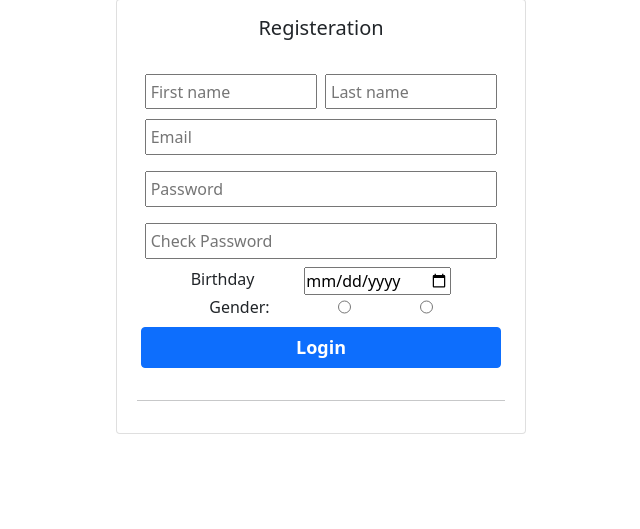
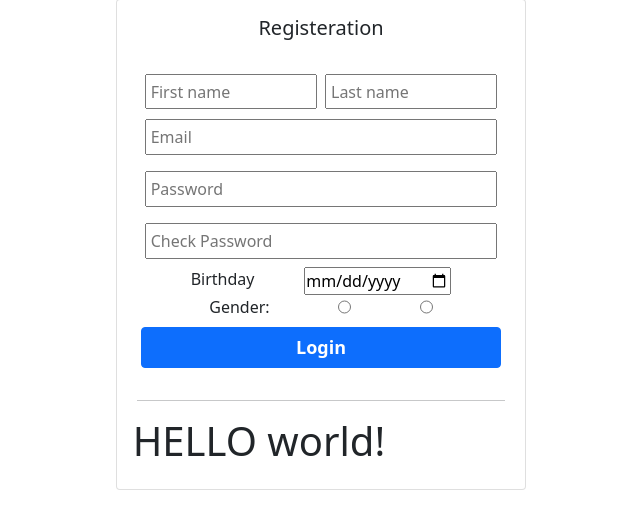
Before and after one commit to mustafataha5/Book_Stroe, a Django app: page /register in a window 1280 px wide. Shown: the part 49-578 px from the top of the page, without its empty margins (319-959 px from the left). Run offline with Django 3.2, Linux system fonts and the light colour scheme.

Commit message:
Hello World

```diff
--- a/project_app/templates/registeration.html
+++ b/project_app/templates/registeration.html
@@ -39,6 +39,7 @@
                     <button class="my-2 btn btn-primary" type="submit" class=""> Login</button>
                   </form>
                   <hr class="mx-1">
+                  <h1>HELLO world!</h1>
 
 
                 </div>
```
